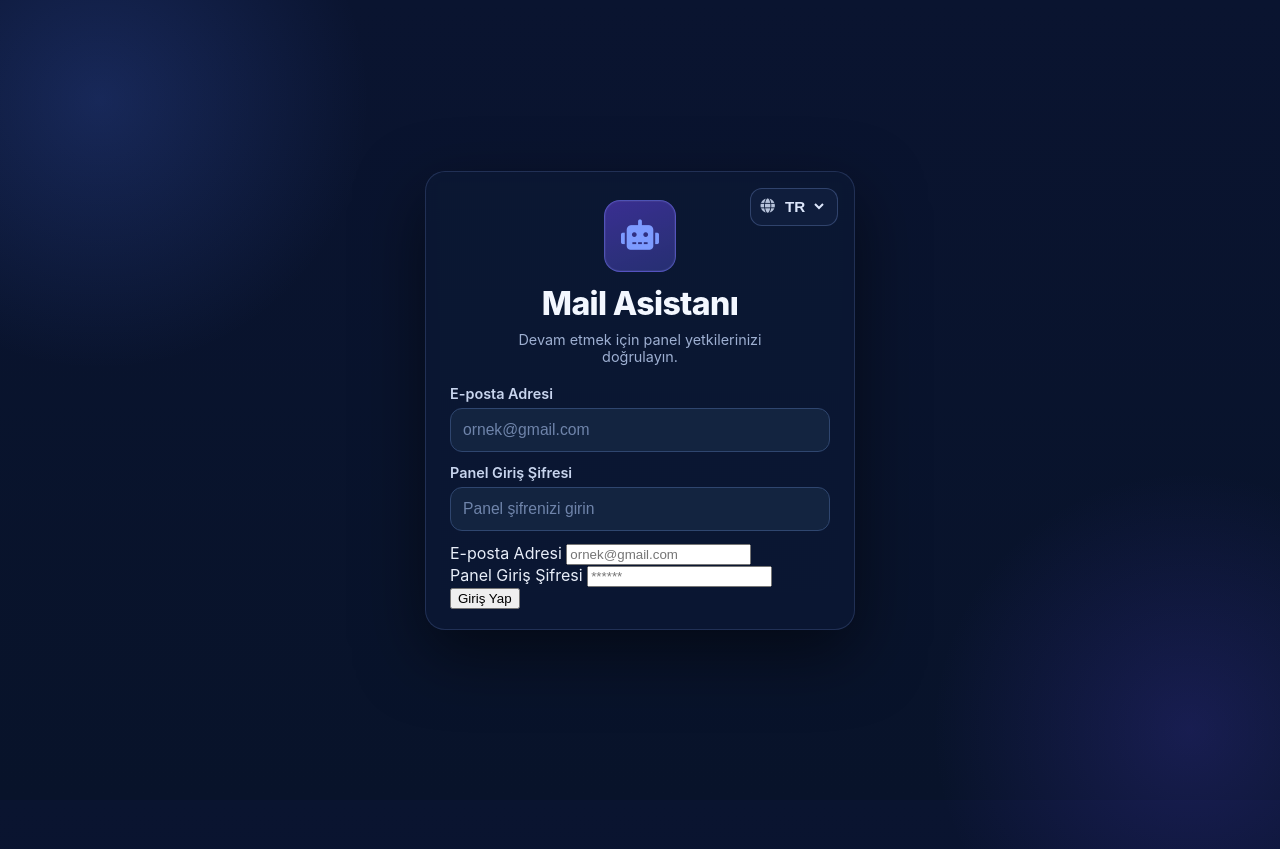
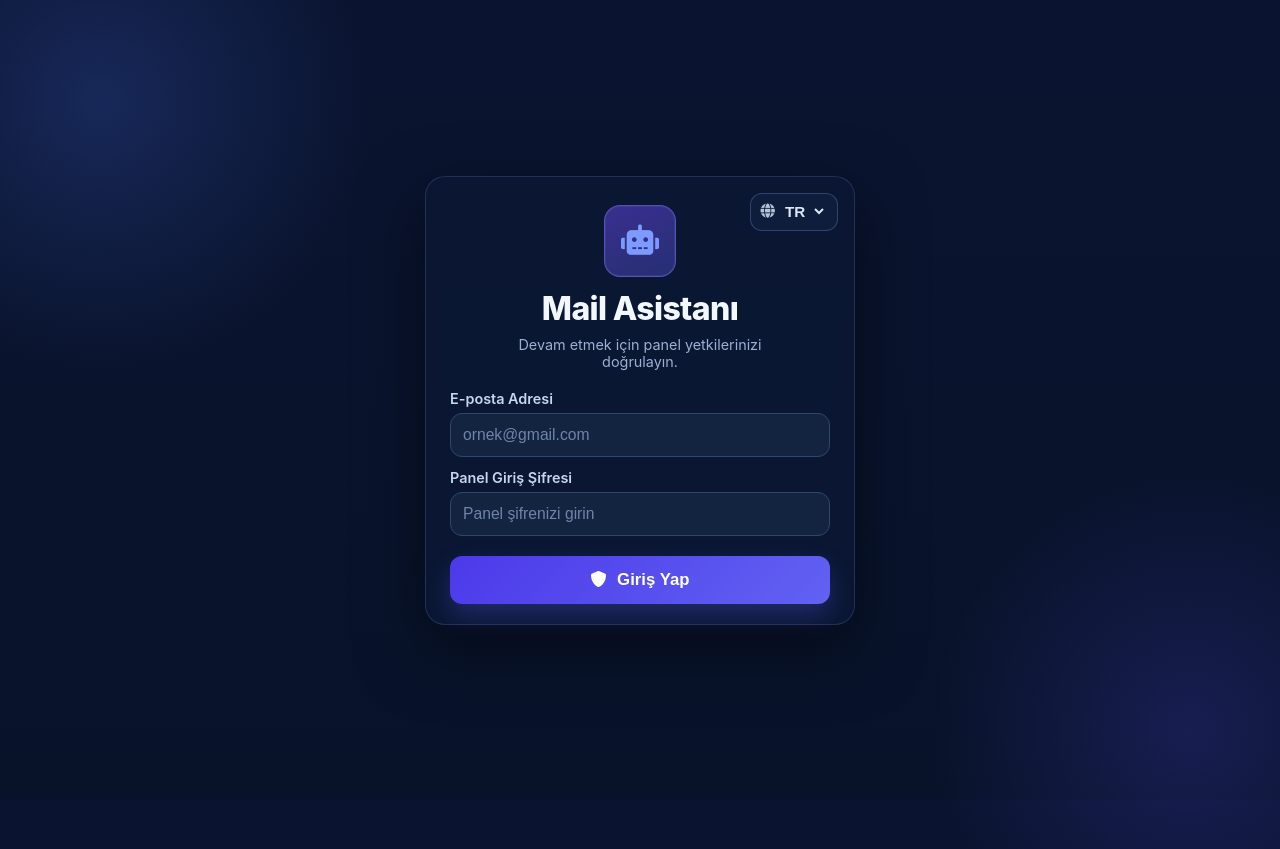
Before and after one commit to Hybrid-Translation-Project/mail_ai, a FastAPI app: template app/templates/login.html in a window 1280 px wide; the page is wider, and only the part inside the window is pictured. Shown: the top 849 px of that part. Run offline with FastAPI, Linux system fonts and the light colour scheme; the template is opened without the code that fills it, so the values that code supplies are empty.

Commit message:
Fix login template after rebase conflict

```diff
--- a/app/templates/login.html
+++ b/app/templates/login.html
@@ -3,7 +3,7 @@
 <head>
     <meta charset="UTF-8">
     <meta name="viewport" content="width=device-width, initial-scale=1.0">
-    <title data-i18n="login_page_title">Mail Asistanı - Giriş</title>
+    <title data-i18n="login_page_title">Mail Asistani - Giris</title>
 
     <link rel="stylesheet" href="/static/css/base.css">
     <link rel="stylesheet" href="/static/css/login.css">
@@ -27,10 +27,10 @@
             </span>
         </div>
 
-        <h2><span data-i18n="login_header_title">Mail Asistanı</span></h2>
+        <h2><span data-i18n="login_header_title">Mail Asistani</span></h2>
 
         <p class="login-subtitle" data-i18n="login_subtitle">
-            Devam etmek için panel yetkilerinizi doğrulayın.
+            Devam etmek icin panel yetkilerinizi dogrulayin.
         </p>
 
         {% if request.query_params.get('msg') %}
@@ -42,22 +42,13 @@
         <form action="/login" method="post" class="login-form">
             <div class="input-group">
                 <label><span data-i18n="login_label_email">E-posta Adresi</span></label>
-                <input type="email" name="username" required data-i18n="login_placeholder_email"
-                    placeholder="ornek@gmail.com">
+                <input type="email" name="username" required data-i18n="login_placeholder_email" placeholder="ornek@gmail.com">
             </div>
 
             <div class="input-group">
-                <label><span data-i18n="login_label_password">Panel Giriş
-                        Şifresi</span></label>
-                <input type="password" name="password" required data-i18n="login_placeholder_password"
-                    placeholder="Panel şifrenizi girin">
+                <label><span data-i18n="login_label_password">Panel Giris Sifresi</span></label>
+                <input type="password" name="password" required data-i18n="login_placeholder_password" placeholder="Panel sifrenizi girin">
             </div>
-
-            {% if request.query_params.get('msg') %}
-            <div class="status-msg success">
-                <i class="fas fa-check"></i> {{ request.query_params.get('msg') }}
-            </div>
-            {% endif %}
 
             {% if error %}
             <div class="status-msg error">
@@ -65,28 +56,11 @@
             </div>
             {% endif %}
 
-            <form action="/login" method="post" class="login-form">
-
-                <div class="input-row">
-                    <label data-i18n="login_label_email">E-Posta :</label>
-                    <input type="email" name="username" required
-                           class="pill-input"
-                           placeholder="ornek@gmail.com">
-                </div>
-
-                <div class="input-row">
-                    <label data-i18n="login_label_password">Şifre :</label>
-                    <input type="password" name="password" required
-                           class="pill-input"
-                           placeholder="******">
-                </div>
-
-                <button type="submit" class="btn-lilac">
-                    <span data-i18n="login_btn_enter">Giriş Yap</span>
-                </button>
-
-            </form>
-        </div>
+            <button type="submit" class="login-btn">
+                <i class="fas fa-shield-alt"></i>
+                <span data-i18n="login_btn_enter">Giris Yap</span>
+            </button>
+        </form>
     </div>
 
     <script src="/static/js/translations.js"></script>
```
